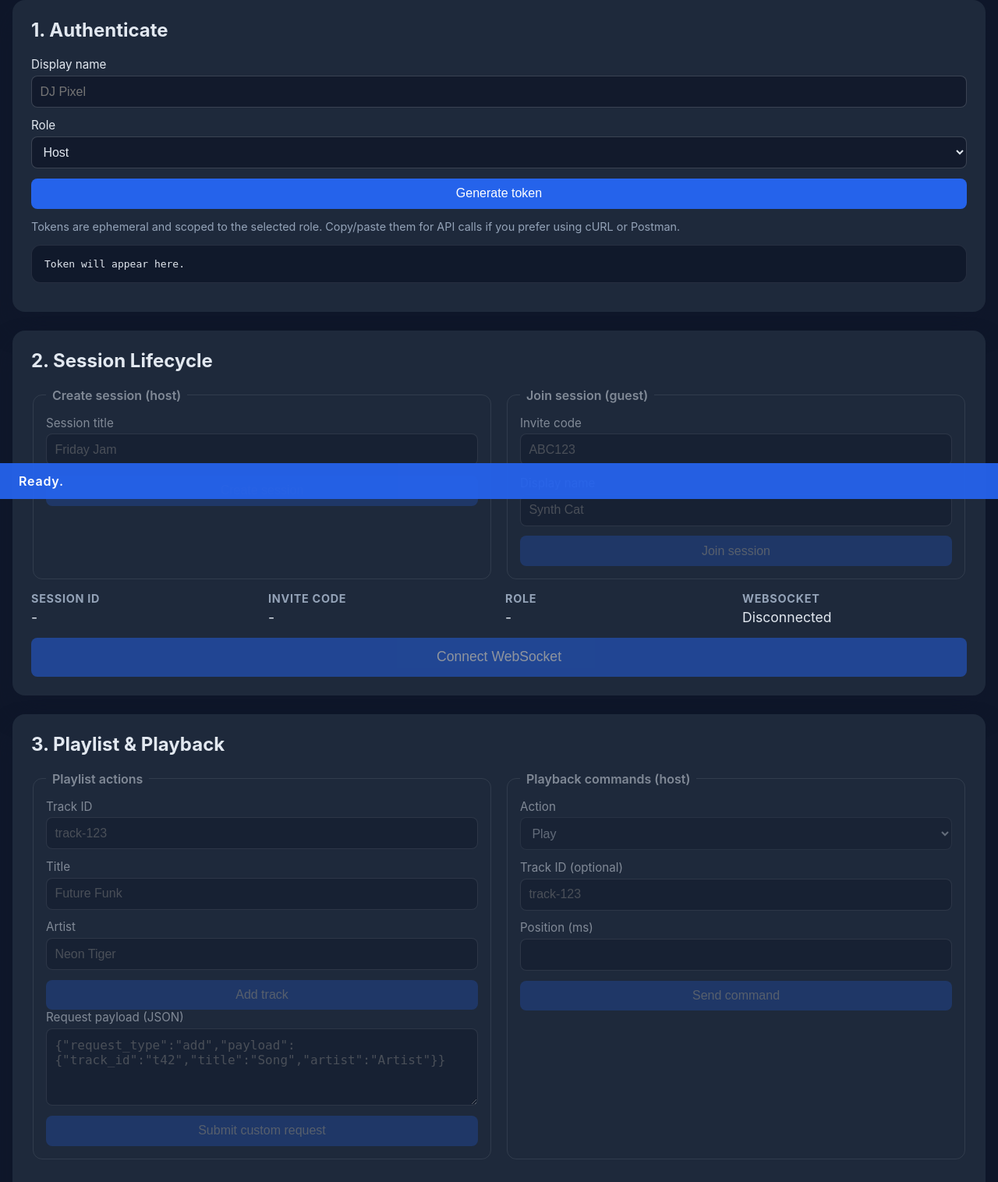
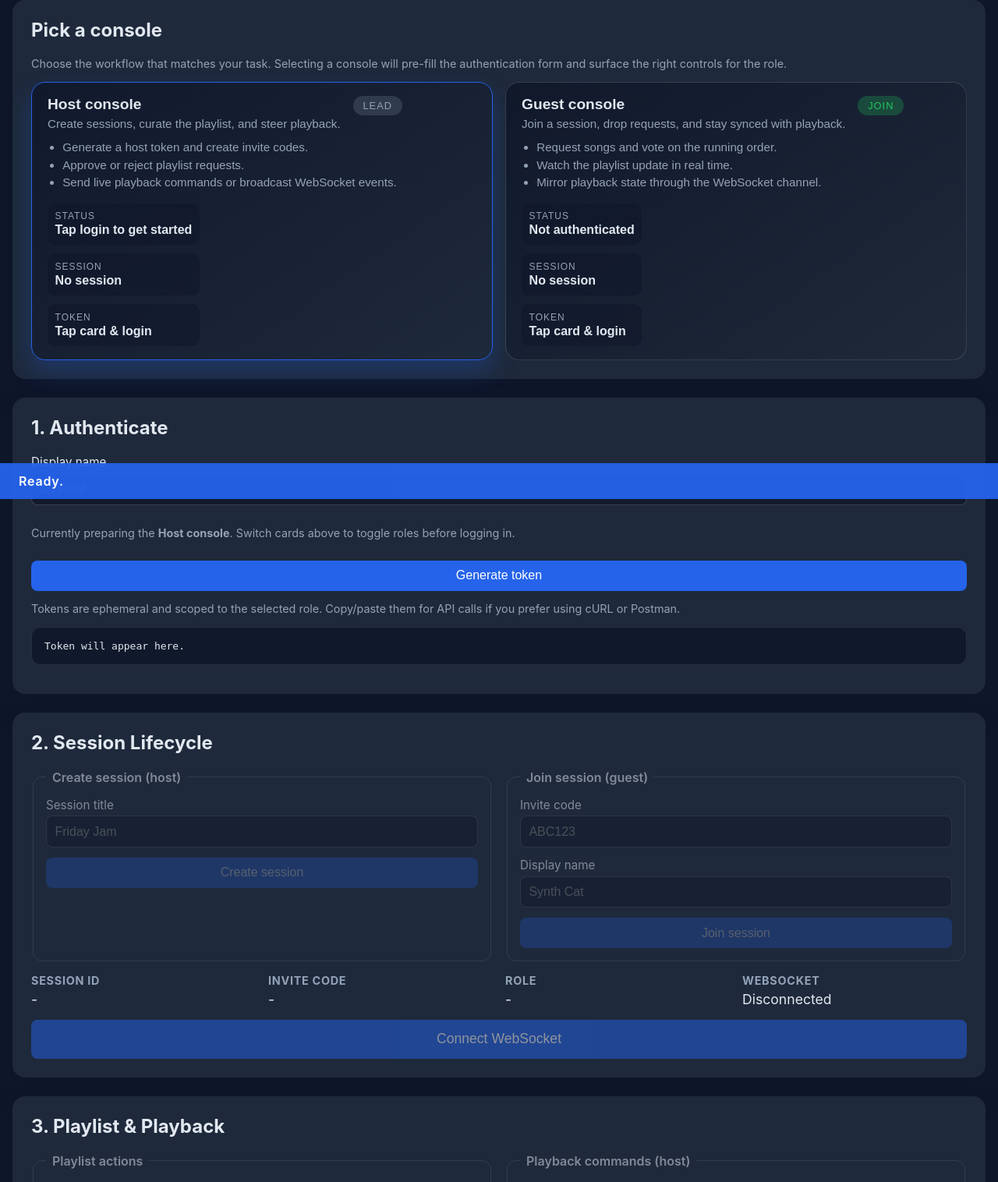
Before and after one commit to Hansung5201/music_player, a FastAPI app: page / in a window 1280 px wide. Shown: the part 160-1676 px from the top of the page at 78% size. Run offline with FastAPI, Linux system fonts and the light colour scheme.

Commit message:
Add host and guest console UI

```diff
--- a/app/static/dashboard.css
+++ b/app/static/dashboard.css
@@ -45,6 +45,110 @@
 
 .panel h2 {
   margin-top: 0;
+}
+
+.role-grid {
+  display: grid;
+  grid-template-columns: repeat(auto-fit, minmax(260px, 1fr));
+  gap: 1rem;
+}
+
+.role-card {
+  border-radius: 18px;
+  border: 1px solid rgba(226, 232, 240, 0.15);
+  padding: 1.1rem 1.25rem;
+  background: linear-gradient(145deg, rgba(15, 23, 42, 0.9), rgba(30, 41, 59, 0.9));
+  text-align: left;
+  color: inherit;
+  cursor: pointer;
+  display: flex;
+  flex-direction: column;
+  gap: 0.8rem;
+  transition: border-color 0.2s ease, transform 0.2s ease, box-shadow 0.2s ease;
+}
+
+.role-card:focus-visible {
+  outline: 2px solid var(--panel-accent);
+  outline-offset: 3px;
+}
+
+.role-card:hover {
+  transform: translateY(-2px);
+}
+
+.role-card.active {
+  border-color: var(--panel-accent);
+  box-shadow: 0 15px 30px rgba(37, 99, 235, 0.25);
+}
+
+.role-card__header {
+  display: flex;
+  justify-content: space-between;
+  align-items: flex-start;
+  gap: 1rem;
+}
+
+.role-label {
+  font-size: 1.2rem;
+  font-weight: 600;
+}
+
+.role-subtitle {
+  margin: 0.3rem 0 0;
+  color: var(--muted);
+  font-size: 0.95rem;
+}
+
+.role-chip {
+  font-size: 0.8rem;
+  letter-spacing: 0.08em;
+  text-transform: uppercase;
+  padding: 0.3rem 0.8rem;
+  border-radius: 999px;
+  background: rgba(148, 163, 184, 0.2);
+  color: var(--muted);
+}
+
+.role-chip--accent {
+  background: rgba(34, 197, 94, 0.25);
+  color: var(--success);
+}
+
+.role-card ul {
+  margin: 0;
+  padding-left: 1.2rem;
+  color: var(--muted);
+  font-size: 0.95rem;
+}
+
+.role-card ul li {
+  margin-bottom: 0.35rem;
+}
+
+.role-stats {
+  margin: 0;
+  display: grid;
+  grid-template-columns: repeat(auto-fit, minmax(140px, 1fr));
+  gap: 0.7rem;
+}
+
+.role-stats div {
+  background: rgba(15, 23, 42, 0.6);
+  border-radius: 10px;
+  padding: 0.6rem;
+}
+
+.role-stats dt {
+  margin: 0 0 0.15rem;
+  font-size: 0.75rem;
+  letter-spacing: 0.08em;
+  text-transform: uppercase;
+  color: var(--muted);
+}
+
+.role-stats dd {
+  margin: 0;
+  font-weight: 600;
 }
 
 fieldset {
--- a/app/static/dashboard.js
+++ b/app/static/dashboard.js
@@ -9,6 +9,7 @@
   playback: null,
   websocket: null,
   lastAuthPayload: null,
+  selectedRole: "host",
 };
 
 const tokenDisplay = document.getElementById("token-display");
@@ -21,6 +22,15 @@
 const playbackState = document.getElementById("playback-state");
 const banner = document.getElementById("status-banner");
 const activityLog = document.getElementById("activity-log");
+const roleInput = document.getElementById("role-input");
+const selectedRoleCopy = document.getElementById("selected-role-copy");
+const roleCards = document.querySelectorAll("[data-role-select]");
+const hostStatus = document.getElementById("host-status");
+const guestStatus = document.getElementById("guest-status");
+const hostSessionChip = document.getElementById("host-session-chip");
+const guestSessionChip = document.getElementById("guest-session-chip");
+const hostTokenChip = document.getElementById("host-token-chip");
+const guestTokenChip = document.getElementById("guest-token-chip");
 
 function setBanner(message, tone = "info") {
   banner.textContent = message;
@@ -133,6 +143,7 @@
   sessionDisplay.textContent = state.sessionId || "-";
   inviteDisplay.textContent = state.inviteCode || "-";
   syncFieldsets();
+  renderRoleCards();
 }
 
 function updateRequestsList(requestPayload) {
@@ -163,10 +174,15 @@
     state.userId = response.user_id;
     state.role = response.role;
     state.lastAuthPayload = response;
+    state.selectedRole = response.role;
+    if (roleInput) {
+      roleInput.value = response.role;
+    }
     tokenDisplay.textContent = JSON.stringify(response, null, 2);
     roleDisplay.textContent = response.role;
     setBanner(`Logged in as ${response.role}.`, "success");
     syncFieldsets();
+    renderRoleCards();
   } catch (error) {
     setBanner(error.message, "error");
   }
@@ -204,6 +220,7 @@
     updateSessionSummary({ session_id: response.session_id, playlist: response.playlist, playback_state: response.playback_state, code });
     setBanner("Joined session.", "success");
     syncFieldsets();
+    renderRoleCards();
   } catch (error) {
     setBanner(error.message, "error");
   }
@@ -310,6 +327,55 @@
   document.getElementById("guest-request-form").addEventListener("submit", handleGuestRequest);
   document.getElementById("playback-form").addEventListener("submit", handlePlayback);
   document.getElementById("connect-ws").addEventListener("click", connectWebSocket);
+  roleCards.forEach((card) => {
+    card.addEventListener("click", () => {
+      const role = card.dataset.roleSelect;
+      state.selectedRole = role;
+      if (roleInput) {
+        roleInput.value = role;
+      }
+      renderRoleCards();
+    });
+  });
+}
+
+function renderRoleCards() {
+  if (selectedRoleCopy) {
+    selectedRoleCopy.textContent = state.selectedRole === "host" ? "Host console" : "Guest console";
+  }
+  roleCards.forEach((card) => {
+    const isActive = card.dataset.roleSelect === state.selectedRole;
+    card.classList.toggle("active", isActive);
+    card.setAttribute("aria-pressed", isActive ? "true" : "false");
+  });
+  if (hostStatus) {
+    hostStatus.textContent =
+      state.role === "host" && state.userId
+        ? `Ready (user #${state.userId})`
+        : state.selectedRole === "host"
+        ? "Tap login to get started"
+        : "Not authenticated";
+  }
+  if (guestStatus) {
+    guestStatus.textContent =
+      state.role === "guest" && state.userId
+        ? `Ready (user #${state.userId})`
+        : state.selectedRole === "guest"
+        ? "Tap login to get started"
+        : "Not authenticated";
+  }
+  if (hostSessionChip) {
+    hostSessionChip.textContent = state.role === "host" && state.sessionId ? state.sessionId : "No session";
+  }
+  if (guestSessionChip) {
+    guestSessionChip.textContent = state.role === "guest" && state.sessionId ? state.sessionId : "No session";
+  }
+  if (hostTokenChip) {
+    hostTokenChip.textContent = state.role === "host" && state.token ? "Token ready" : "Tap card & login";
+  }
+  if (guestTokenChip) {
+    guestTokenChip.textContent = state.role === "guest" && state.token ? "Token ready" : "Tap card & login";
+  }
 }
 
 registerListeners();
@@ -317,3 +383,4 @@
 renderPlaylist();
 renderRequests();
 renderPlayback();
+renderRoleCards();
--- a/app/templates/dashboard.html
+++ b/app/templates/dashboard.html
@@ -17,6 +17,87 @@
     </header>
 
     <main>
+      <section class="panel role-chooser">
+        <h2>Pick a console</h2>
+        <p class="help-text">
+          Choose the workflow that matches your task. Selecting a console will
+          pre-fill the authentication form and surface the right controls for the
+          role.
+        </p>
+        <div class="role-grid">
+          <button
+            type="button"
+            class="role-card"
+            data-role-select="host"
+            id="host-card"
+          >
+            <div class="role-card__header">
+              <div>
+                <span class="role-label">Host console</span>
+                <p class="role-subtitle">
+                  Create sessions, curate the playlist, and steer playback.
+                </p>
+              </div>
+              <span class="role-chip">Lead</span>
+            </div>
+            <ul>
+              <li>Generate a host token and create invite codes.</li>
+              <li>Approve or reject playlist requests.</li>
+              <li>Send live playback commands or broadcast WebSocket events.</li>
+            </ul>
+            <dl class="role-stats">
+              <div>
+                <dt>Status</dt>
+                <dd id="host-status">Not authenticated</dd>
+              </div>
+              <div>
+                <dt>Session</dt>
+                <dd id="host-session-chip">No session</dd>
+              </div>
+              <div>
+                <dt>Token</dt>
+                <dd id="host-token-chip">Tap card &amp; login</dd>
+              </div>
+            </dl>
+          </button>
+          <button
+            type="button"
+            class="role-card"
+            data-role-select="guest"
+            id="guest-card"
+          >
+            <div class="role-card__header">
+              <div>
+                <span class="role-label">Guest console</span>
+                <p class="role-subtitle">
+                  Join a session, drop requests, and stay synced with playback.
+                </p>
+              </div>
+              <span class="role-chip role-chip--accent">Join</span>
+            </div>
+            <ul>
+              <li>Request songs and vote on the running order.</li>
+              <li>Watch the playlist update in real time.</li>
+              <li>Mirror playback state through the WebSocket channel.</li>
+            </ul>
+            <dl class="role-stats">
+              <div>
+                <dt>Status</dt>
+                <dd id="guest-status">Not authenticated</dd>
+              </div>
+              <div>
+                <dt>Session</dt>
+                <dd id="guest-session-chip">No session</dd>
+              </div>
+              <div>
+                <dt>Token</dt>
+                <dd id="guest-token-chip">Tap card &amp; login</dd>
+              </div>
+            </dl>
+          </button>
+        </div>
+      </section>
+
       <section class="panel">
         <h2>1. Authenticate</h2>
         <form id="login-form" class="stacked">
@@ -24,13 +105,11 @@
             Display name
             <input type="text" name="name" placeholder="DJ Pixel" required />
           </label>
-          <label>
-            Role
-            <select name="role">
-              <option value="host">Host</option>
-              <option value="guest">Guest</option>
-            </select>
-          </label>
+          <input type="hidden" name="role" id="role-input" value="host" />
+          <p class="help-text">
+            Currently preparing the <strong id="selected-role-copy">Host console</strong>.
+            Switch cards above to toggle roles before logging in.
+          </p>
           <button type="submit">Generate token</button>
         </form>
         <p class="help-text">
--- a/requirements.txt
+++ b/requirements.txt
@@ -4,3 +4,4 @@
 pydantic==2.7.1
 psycopg2-binary==2.9.9
 jinja2==3.1.4
+httpx==0.27.0
```
